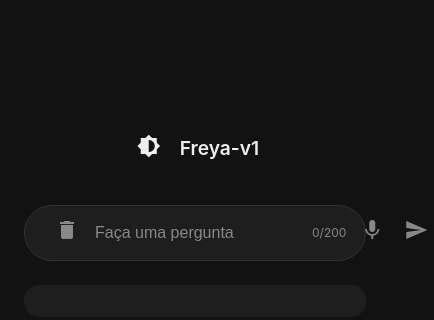
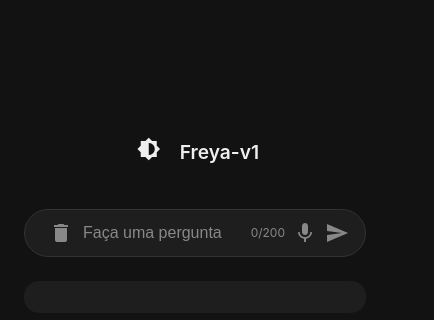
Before and after one commit to viitorlimaa/assistente-ia-gb, a website: page public/index.html in a window 390 px wide. Shown: the part 226-546 px from the top of the page, 434 px wide, since content can reach past the window. Drawn offline with Linux system fonts and the light colour scheme.

Commit message:
feat: refinement of page responsiveness.

```diff
--- a/public/style.css
+++ b/public/style.css
@@ -100,15 +100,18 @@ body {
   background: var(--card-bg);
   display: flex;
   align-items: center;
+  justify-content: space-between; /* garante espaçamento adequado */
   gap: 0.5rem;
   border-radius: 50px;
   padding: 0.7rem 1rem;
   border: 1px solid var(--border-color);
   margin: 0 auto 1.5rem auto;
+  max-width: 100%; /* não ultrapassa largura do container */
+  box-sizing: border-box;
 }
-
 .search-box input {
-  flex: 1;
+  flex: 1; /* ocupa todo o espaço disponível */
+  min-width: 0; /* evita que empurre os botões */
   background: none;
   border: none;
   outline: none;
@@ -116,16 +119,23 @@ body {
   font-size: 1rem;
 }
 
+
 .search-box input::placeholder {
   color: #888;
 }
 
 .search-box button {
+  flex-shrink: 0; /* impede o botão de "sumir" */
+  display: flex;
+  align-items: center;
+  justify-content: center;
   background: none;
   border: none;
   cursor: pointer;
   color: #888;
   font-size: 1.2rem;
+  padding: 0; /* evita aumentar altura do input */
+  line-height: 1;
 }
 
 .search-box button:hover {
--- a/services/gemini-service.js
+++ b/services/gemini-service.js
@@ -1,5 +1,6 @@
 import fetch from "node-fetch";
 import { GEMINI_API_KEY } from "../env/env.js";
+
 
 /**
  *
```
Also changed, not shown: public/script.js (+13 -7 lines), server.js (+11 -4 lines), routes/chat.js (line endings or trailing spaces), 2 other files.
